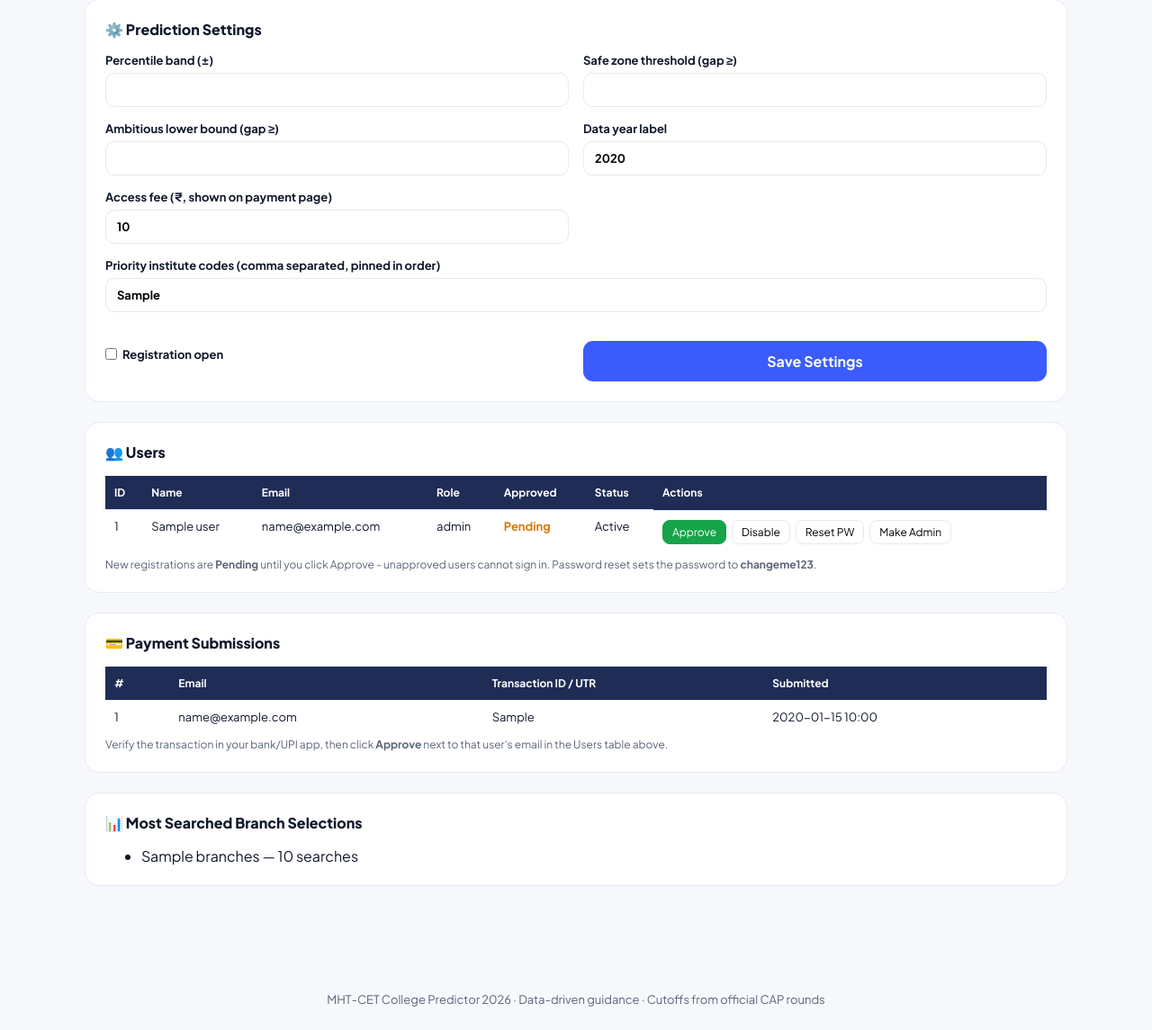
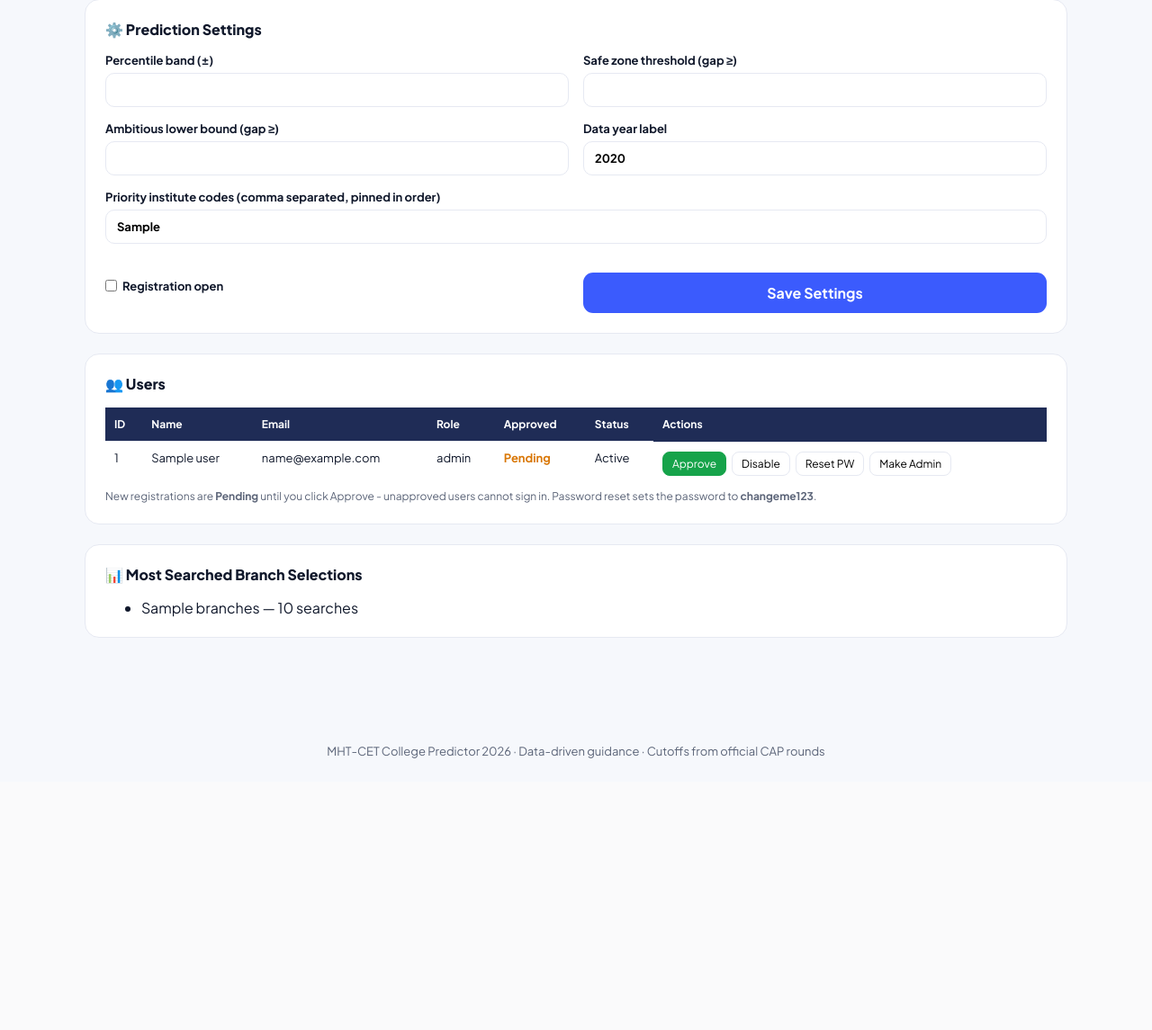
Before and after one commit to Radhesham87/mhtcet-predictor, a Flask app: template templates/admin.html in a window 1280 px wide. Shown: the part 435-1580 px from the top of the page at 90% size. After the commit the page ends 1278 px from the top, so only its background shows below. Run offline with Flask 3, Linux system fonts and the light colour scheme; the template is opened without the code that fills it: most values are stand-ins (such as "Sample title", 1, 10 or a date in 2020).

```diff
--- a/app.py
+++ b/app.py
@@ -56,7 +56,6 @@ DEFAULT_SETTINGS = {
     "registration_open": 1,
     "active_data_file": DEFAULT_DATA,
     "data_year": "2025 (Latest)",
-    "payment_amount": "99",
 }
 
 # ----------------------------------------------------------------- database
@@ -90,12 +89,6 @@ def init_db():
     CREATE TABLE IF NOT EXISTS settings (
         key TEXT PRIMARY KEY,
         value TEXT NOT NULL
-    );
-    CREATE TABLE IF NOT EXISTS payments (
-        id INTEGER PRIMARY KEY AUTOINCREMENT,
-        email TEXT NOT NULL,
-        txn_ref TEXT NOT NULL,
-        created_at TEXT NOT NULL
     );
     CREATE TABLE IF NOT EXISTS prediction_log (
         id INTEGER PRIMARY KEY AUTOINCREMENT,
@@ -359,7 +352,8 @@ def login():
                          generate_password_hash(pw), "user", 0,
                          datetime.now().isoformat()))
                     db().commit()
-                    return redirect(url_for("payment", email=email))
+                    error = ("Account created. An admin must approve your "
+                             "account before you can sign in.")
                 except sqlite3.IntegrityError:
                     error = "Email already registered."
         else:
@@ -368,9 +362,8 @@ def login():
             if row and not row["disabled"] and \
                     check_password_hash(row["password_hash"], pw):
                 if not row["approved"]:
-                    error = ("Your account is not activated yet. Complete "
-                             "the payment and wait for admin approval. "
-                             "<a href='/payment'>Payment details</a>")
+                    error = ("Your account is waiting for admin approval. "
+                             "Please try again later.")
                 else:
                     session["user_id"] = row["id"]
                     session["name"] = row["name"]
@@ -379,28 +372,6 @@ def login():
             else:
                 error = "Invalid credentials or account disabled."
     return render_template("login.html", error=error)
-
-
-@app.route("/payment", methods=["GET", "POST"])
-def payment():
-    msg = None
-    if request.method == "POST":
-        email = request.form.get("email", "").strip().lower()
-        txn = request.form.get("txn_ref", "").strip()
-        if email and txn:
-            db().execute(
-                "INSERT INTO payments (email,txn_ref,created_at) "
-                "VALUES (?,?,?)",
-                (email, txn, datetime.now().isoformat()))
-            db().commit()
-            msg = ("Payment reference submitted. The admin will verify it "
-                   "and activate your account shortly.")
-        else:
-            msg = "Please fill in both your email and the transaction ID."
-    return render_template(
-        "payment.html", msg=msg,
-        amount=get_setting("payment_amount"),
-        email=request.args.get("email", ""))
 
 
 @app.route("/logout")
@@ -524,8 +495,6 @@ def build_pdf(out, payload):
 @admin_required
 def admin():
     df = load_data()
-    payments = db().execute(
-        "SELECT * FROM payments ORDER BY id DESC LIMIT 50").fetchall()
     users = db().execute(
         "SELECT id,name,email,role,disabled,approved,created_at FROM users "
         "ORDER BY approved ASC, id ASC").fetchall()
@@ -546,12 +515,10 @@ def admin():
                 "zone_safe": get_setting("zone_safe"),
                 "zone_ambitious": get_setting("zone_ambitious"),
                 "registration_open": get_setting("registration_open"),
-                "data_year": get_setting("data_year"),
-                "payment_amount": get_setting("payment_amount")}
+                "data_year": get_setting("data_year")}
     return render_template("admin.html", users=users, data_info=data_info,
                            settings=settings, total_predictions=logs,
-                           top_branches=top_branches, pending=pending,
-                           payments=payments)
+                           top_branches=top_branches, pending=pending)
 
 
 @app.route("/admin/upload", methods=["POST"])
@@ -593,8 +560,6 @@ def admin_settings():
     set_setting("registration_open",
                 1 if request.form.get("registration_open") else 0)
     set_setting("data_year", request.form.get("data_year", "2025 (Latest)"))
-    set_setting("payment_amount",
-                request.form.get("payment_amount", "99").strip())
     return redirect(url_for("admin"))
 
 
--- a/static/style.css
+++ b/static/style.css
@@ -228,11 +228,3 @@ td.quota { min-width: 160px; font-size: 12px; color: var(--muted); }
 .d-table .quota { max-width: 220px; overflow: hidden; text-overflow: ellipsis; color: #a3abc2; }
 @media (max-width: 900px) { .dark-app { grid-template-columns: 1fr; }
   .metric-row { grid-template-columns: repeat(2, 1fr); } }
-
-/* ---------- payment page ---------- */
-.pay-grid { display: grid; grid-template-columns: 1fr 1.2fr; gap: 22px; margin-bottom: 14px; }
-.pay-qr { width: 100%; max-width: 300px; border-radius: 14px; border: 1px solid var(--line); }
-.pay-table { width: 100%; border-collapse: collapse; font-size: 14px; }
-.pay-table td { padding: 9px 6px; border-bottom: 1px solid var(--line); }
-.pay-table td:first-child { color: var(--muted); width: 150px; }
-@media (max-width: 800px) { .pay-grid { grid-template-columns: 1fr; } }
--- a/templates/admin.html
+++ b/templates/admin.html
@@ -32,8 +32,6 @@
         <input type="number" step="0.1" name="zone_ambitious" value="{{ settings.zone_ambitious }}"></label>
       <label>Data year label
         <input type="text" name="data_year" value="{{ settings.data_year }}"></label>
-      <label>Access fee (₹, shown on payment page)
-        <input type="text" name="payment_amount" value="{{ settings.payment_amount }}"></label>
       <label class="wide">Priority institute codes (comma separated, pinned in order)
         <input type="text" name="priority_codes" value="{{ settings.priority_codes }}"></label>
       <label class="checkline"><input type="checkbox" name="registration_open"
@@ -68,22 +66,6 @@
   </div>
 
   <div class="adv-card">
-    <div class="adv-head">💳 Payment Submissions</div>
-    {% if payments %}
-    <table class="admin-table">
-      <thead><tr><th>#</th><th>Email</th><th>Transaction ID / UTR</th><th>Submitted</th></tr></thead>
-      <tbody>
-      {% for p in payments %}
-        <tr><td>{{ p.id }}</td><td>{{ p.email }}</td><td>{{ p.txn_ref }}</td>
-            <td>{{ p.created_at[:16].replace('T',' ') }}</td></tr>
-      {% endfor %}
-      </tbody>
-    </table>
-    <span class="hint">Verify the transaction in your bank/UPI app, then click <b>Approve</b> next to that user's email in the Users table above.</span>
-    {% else %}<p>No payment submissions yet.</p>{% endif %}
-  </div>
-
-  <div class="adv-card">
     <div class="adv-head">📊 Most Searched Branch Selections</div>
     {% if top_branches %}
       <ul>{% for t in top_branches %}<li>{{ t.branches }} — {{ t.c }} searches</li>{% endfor %}</ul>
```
